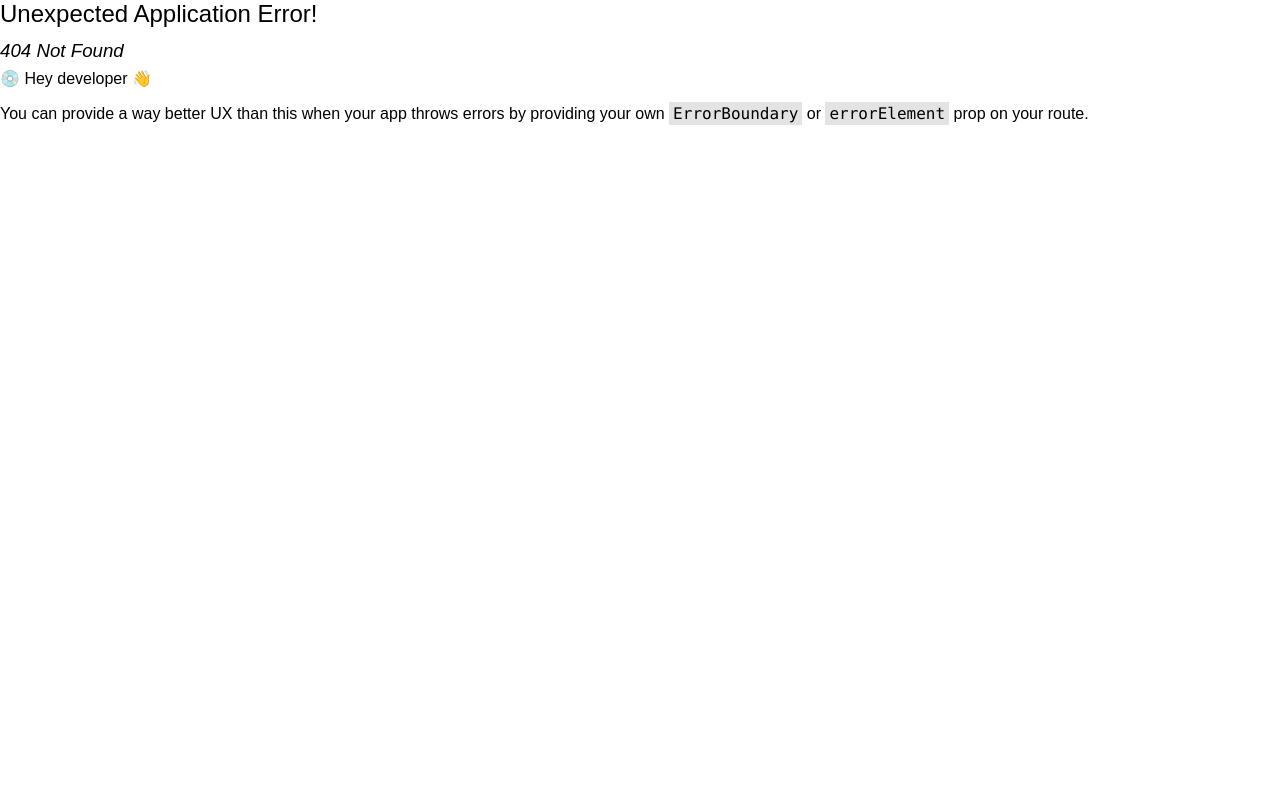
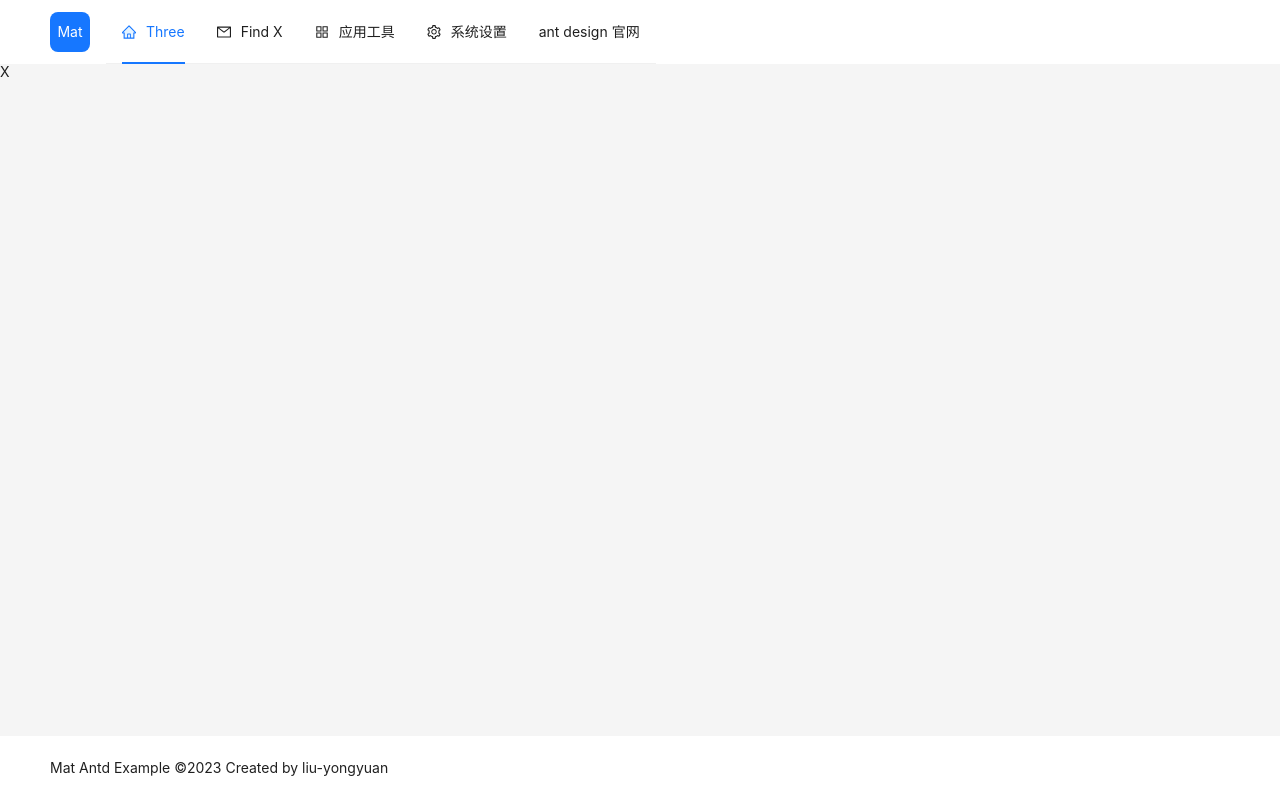
Before and after one commit to liu-yongyuan/mat-cloud-learn-threejs, a React app: page /x in a window 1280 px wide. Before the commit this address had no page. Built offline with nearby package versions, Linux system fonts and the light colour scheme; the HTML template or start-up script is replaced by a standard one.

Commit message:
生命周期变化的清楚

```diff
--- a/src/pages/app/header/app-header.tsx
+++ b/src/pages/app/header/app-header.tsx
@@ -23,6 +23,7 @@ import {
   menuKeySystemLocaleEnUS,
 } from '@/utils/global-const';
 import { Link } from 'react-router-dom';
+import { getPrefix } from '@/utils/global-tools';
 
 export interface AppHeaderProps {
   mode: 'horizontal' | 'vertical' | 'inline';
@@ -40,6 +41,11 @@ const useAppHeader = (props: AppHeaderProps, matConfigContext: MatConfig) => {
       label: <Link to={'/'}>Three</Link>,
       key: menuKeyHome,
       icon: React.createElement(HomeTwoTone),
+    },
+    {
+      label: <Link to={'x'}>Find X</Link>,
+      key: getPrefix(prefixRoute, 'x'),
+      icon: React.createElement(MailOutlined),
     },
     {
       label: '应用工具',
--- a/src/pages/three/three.tsx
+++ b/src/pages/three/three.tsx
@@ -22,15 +22,23 @@ const ThreeExample: React.FC = () => {
     scene.add(cube);
     camera.position.z = 5;
 
+    let frameId: number | null = null;
     function animate() {
-      requestAnimationFrame(animate);
+      frameId = requestAnimationFrame(animate);
 
       cube.rotation.x += 0.01;
       cube.rotation.y += 0.01;
       render.render(scene, camera);
     }
     animate();
-  });
+
+    return () => {
+      if (frameId) {
+        console.log('Three', frameId);
+        window.cancelAnimationFrame(frameId);
+      }
+    };
+  }, []);
   return (
     <div className="mat-three-container">
       <div ref={threeRenderRef} className="mat-three-render"></div>
--- /dev/null
+++ b/src/pages/x/x.tsx
@@ -0,0 +1,7 @@
+import React from 'react';
+
+const XComponent: React.FC = () => {
+  return <>X</>;
+};
+
+export default XComponent;
--- a/src/routes/router.ts
+++ b/src/routes/router.ts
@@ -1,5 +1,6 @@
 import App from '@/pages/app/app';
 import ThreeExample from '@/pages/three/three';
+import XComponent from '@/pages/x/x';
 import { createBrowserRouter } from 'react-router-dom';
 
 const router = createBrowserRouter(
@@ -12,6 +13,10 @@ const router = createBrowserRouter(
           index: true,
           Component: ThreeExample,
         },
+        {
+          path: 'x',
+          Component: XComponent
+        }
       ],
     },
   ],
```
